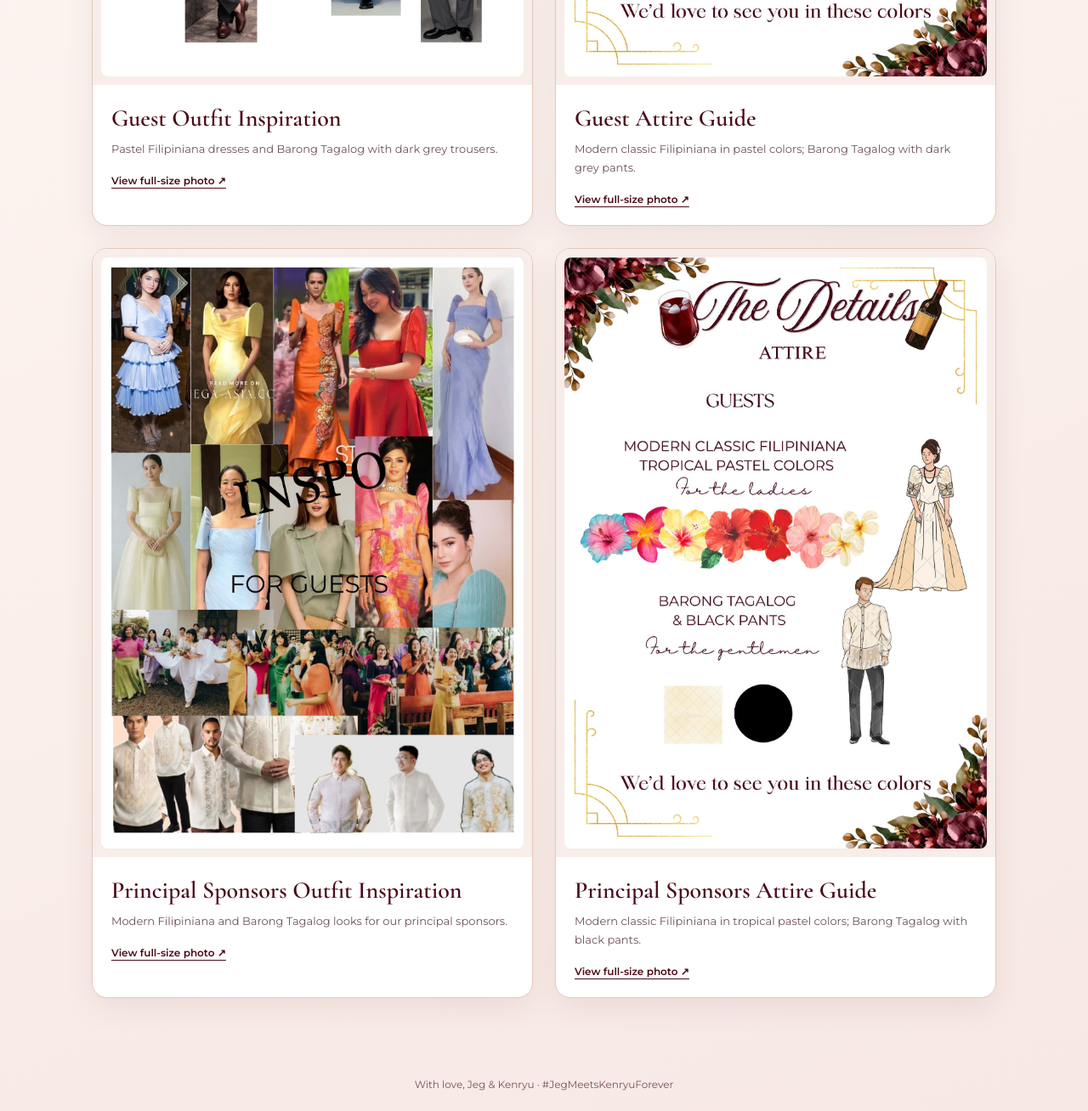
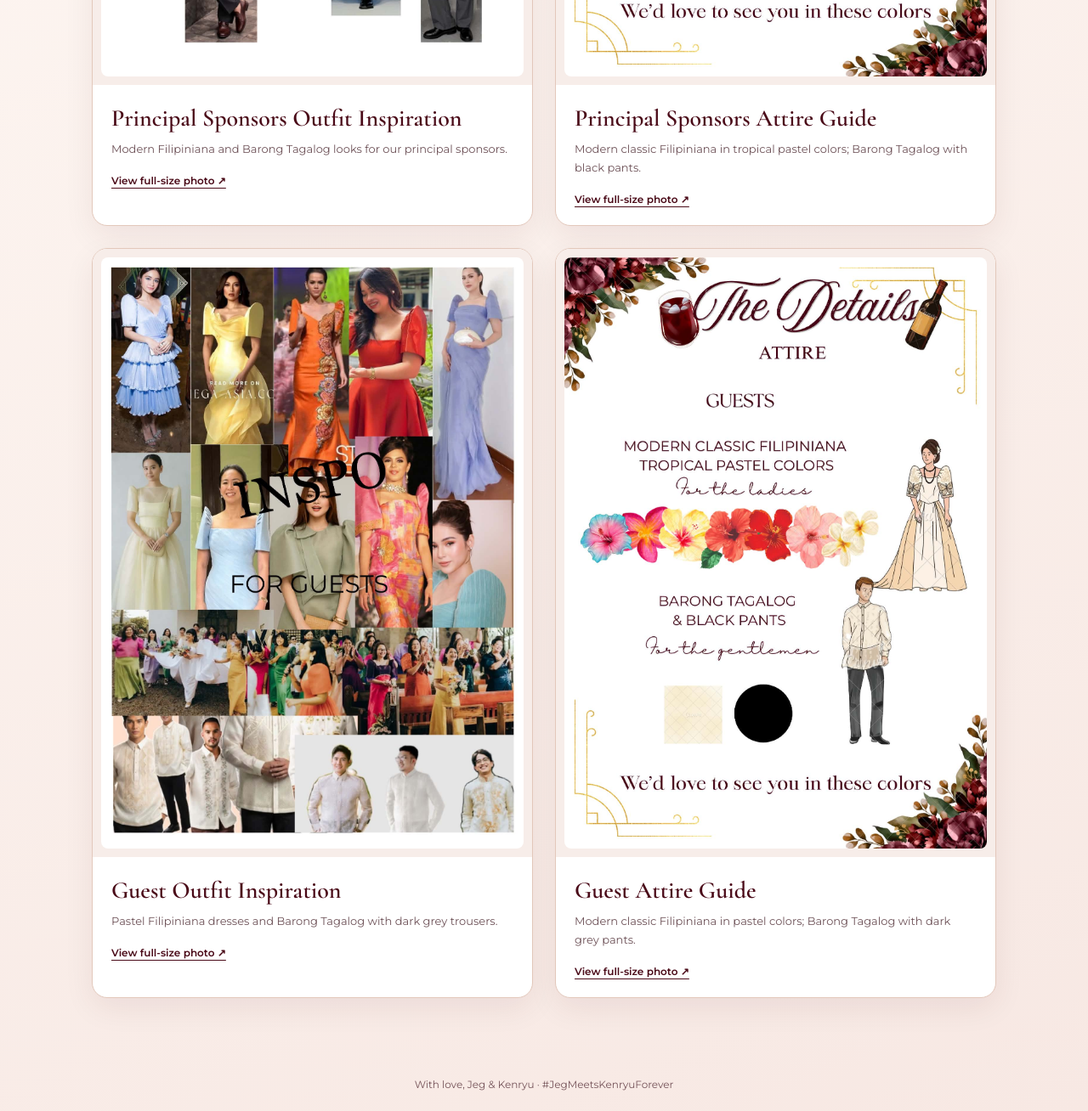
Before and after one commit to jeggacutan/jegwhistly-kenryu-wedding, a plain HTML site: page attire-gallery.html in a window 1280 px wide. Shown: the part 1060-2368 px from the top of the page at 85% size. Drawn offline with nearby package versions, Linux system fonts and the light colour scheme.

Commit message:
Update attire-gallery.html

```diff
--- a/attire-gallery.html
+++ b/attire-gallery.html
@@ -200,14 +200,13 @@
   <article class="photo-card">
     <div class="photo">
       <img src="sponsor-outfit-inspiration.jpg"
-           alt="Guest Outfit Inspiration"
+           alt="Principal Sponsors Outfit Inspiration"
            loading="lazy">
     </div>
     <div class="info">
-      <h2>Guest Outfit Inspiration</h2>
+      <h2>Principal Sponsors Outfit Inspiration</h2>
       <p>
-        Pastel Filipiniana dresses and Barong Tagalog
-        with dark grey trousers.
+        Modern Filipiniana and Barong Tagalog looks for our principal sponsors.
       </p>
       <a href="sponsor-outfit-inspiration.jpg"
          target="_blank" rel="noopener">
@@ -220,14 +219,13 @@
   <article class="photo-card">
     <div class="photo">
       <img src="sponsor-dress-code.jpg"
-           alt="Guest Attire Guide"
+           alt="Principal Sponsors Attire Guide"
            loading="lazy">
     </div>
     <div class="info">
-      <h2>Guest Attire Guide</h2>
+      <h2>Principal Sponsors Attire Guide</h2>
       <p>
-        Modern classic Filipiniana in pastel colors;
-        Barong Tagalog with dark grey pants.
+        Modern classic Filipiniana in tropical pastel colors; Barong Tagalog with black pants.
       </p>
       <a href="sponsor-dress-code.jpg"
          target="_blank" rel="noopener">
@@ -240,14 +238,13 @@
   <article class="photo-card">
     <div class="photo">
       <img src="guest-outfit-inspiration.jpg"
-           alt="Principal Sponsors Outfit Inspiration"
+           alt="Guest Outfit Inspiration"
            loading="lazy">
     </div>
     <div class="info">
-      <h2>Principal Sponsors Outfit Inspiration</h2>
+      <h2>Guest Outfit Inspiration</h2>
       <p>
-        Modern Filipiniana and Barong Tagalog looks
-        for our principal sponsors.
+        Pastel Filipiniana dresses and Barong Tagalog with dark grey trousers.
       </p>
       <a href="guest-outfit-inspiration.jpg"
          target="_blank" rel="noopener">
@@ -260,14 +257,13 @@
   <article class="photo-card">
     <div class="photo">
       <img src="guest-dress-code.jpg"
-           alt="Principal Sponsors Attire Guide"
+           alt="Guest Attire Guide"
            loading="lazy">
     </div>
     <div class="info">
-      <h2>Principal Sponsors Attire Guide</h2>
+      <h2>Guest Attire Guide</h2>
       <p>
-        Modern classic Filipiniana in tropical pastel
-        colors; Barong Tagalog with black pants.
+        Modern classic Filipiniana in pastel colors; Barong Tagalog with dark grey pants.
       </p>
       <a href="guest-dress-code.jpg"
          target="_blank" rel="noopener">
```
